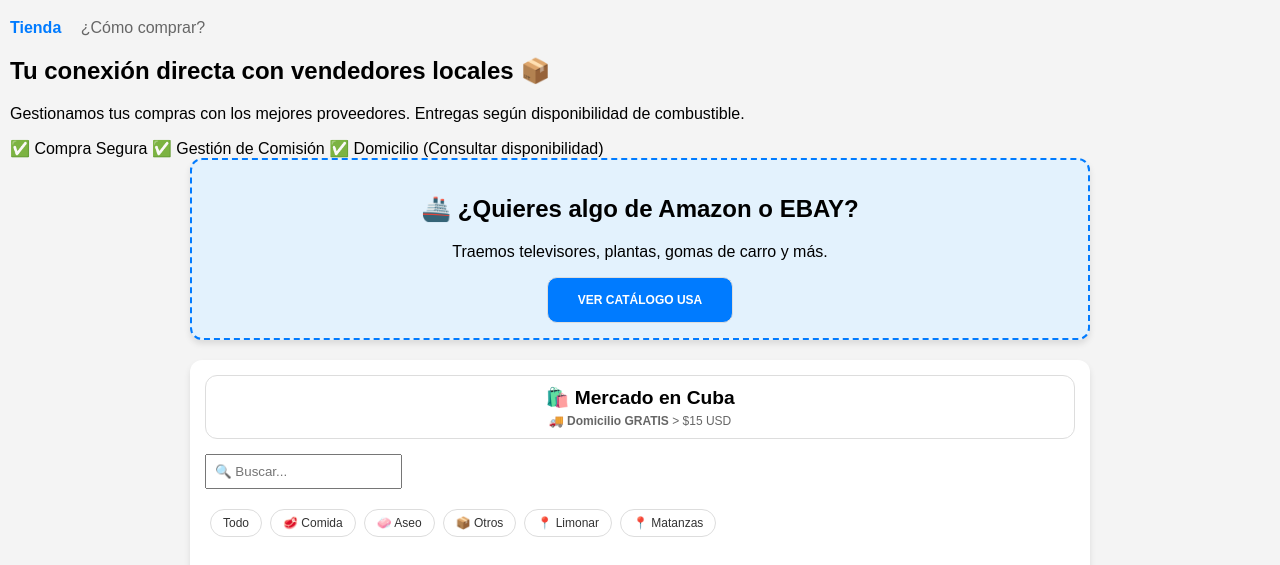
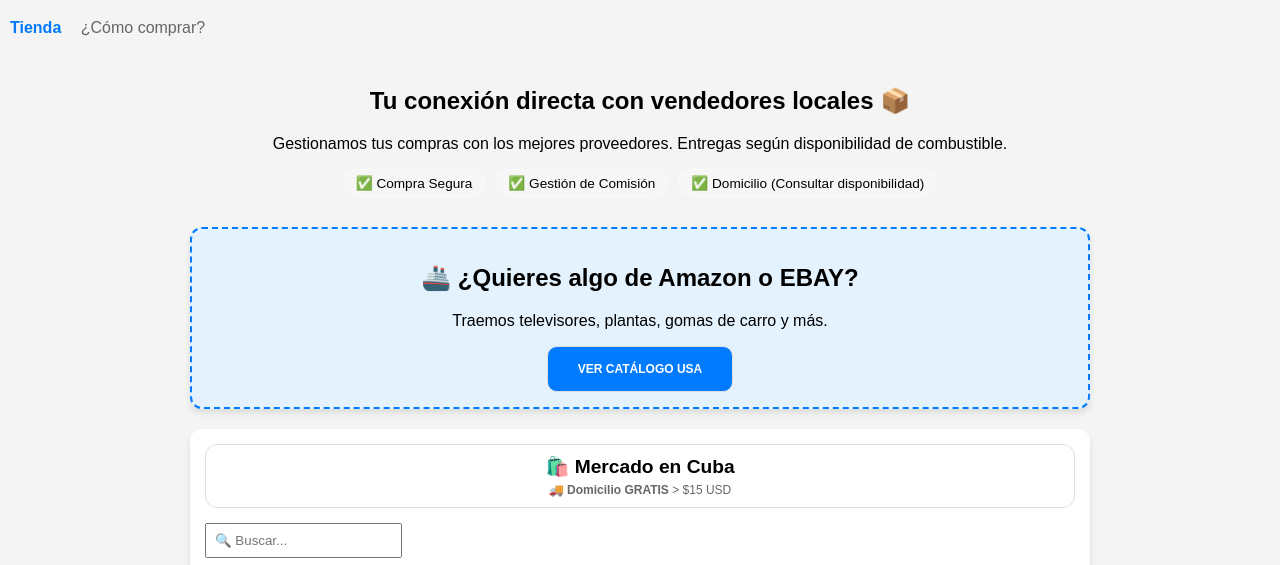
Before and after one commit to daxielm-gif/limonar-express-web, a plain HTML site: page index.html in a window 1280 px wide. Shown: the part 72-637 px from the top of the page. Drawn offline with Linux system fonts and the light colour scheme; no server answers.

Commit message:
Update style.css

```diff
--- a/style.css
+++ b/style.css
@@ -150,3 +150,26 @@ body.dark-mode p, body.dark-mode h2, body.dark-mode h3, body.dark-mode td { colo
 #btn-cargar-mas {
     margin-bottom: 70px; /* Le da espacio para que la barra no lo tape */
 }
+/* --- BUSCA ESTA PARTE EN TU STYLE.CSS --- */
+.hero-content {
+    max-width: 800px;
+    margin: 0 auto;       /* Centra el bloque */
+    text-align: center;   /* Centra el texto */
+    padding: 30px 15px;
+}
+
+.hero-badges {
+    display: flex;
+    gap: 10px;
+    justify-content: center; /* Centra los badges */
+    flex-wrap: wrap;
+    margin-top: 15px;
+}
+
+.hero-badges span {
+    background: rgba(255, 255, 255, 0.2);
+    padding: 5px 12px;
+    border-radius: 20px;
+    font-size: 0.85rem;
+    border: 1px solid rgba(255, 255, 255, 0.3);
+}
```
